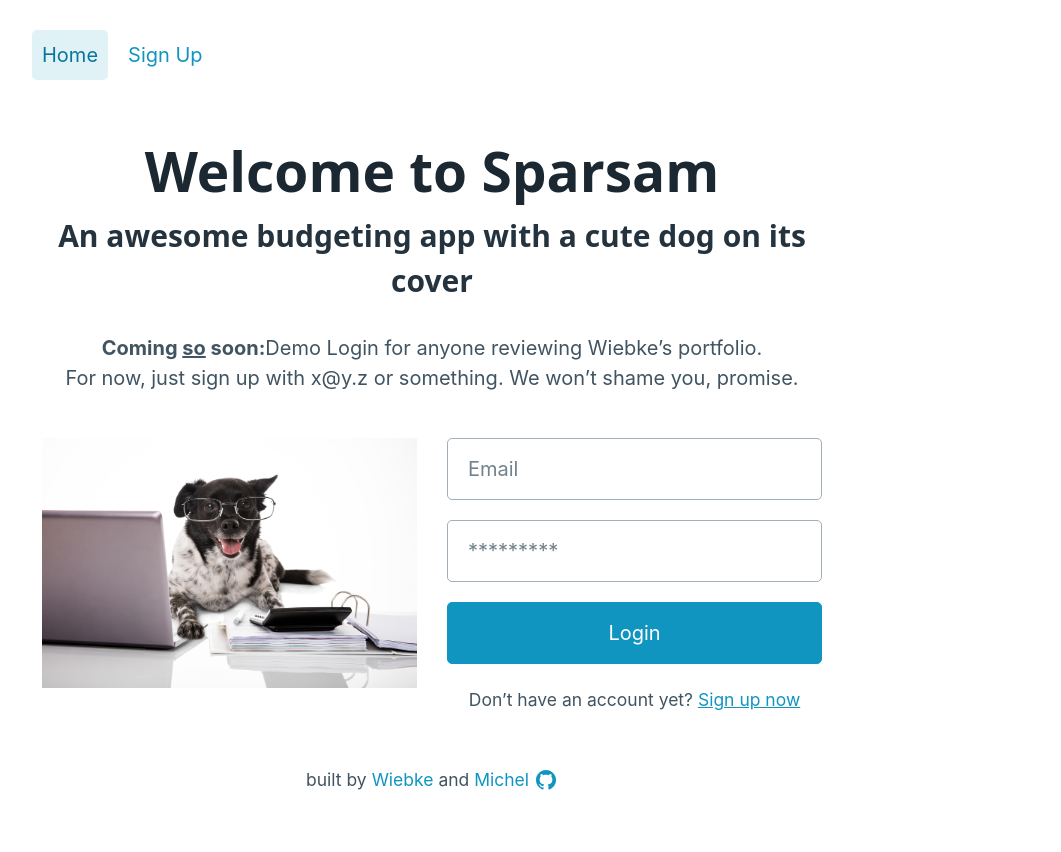
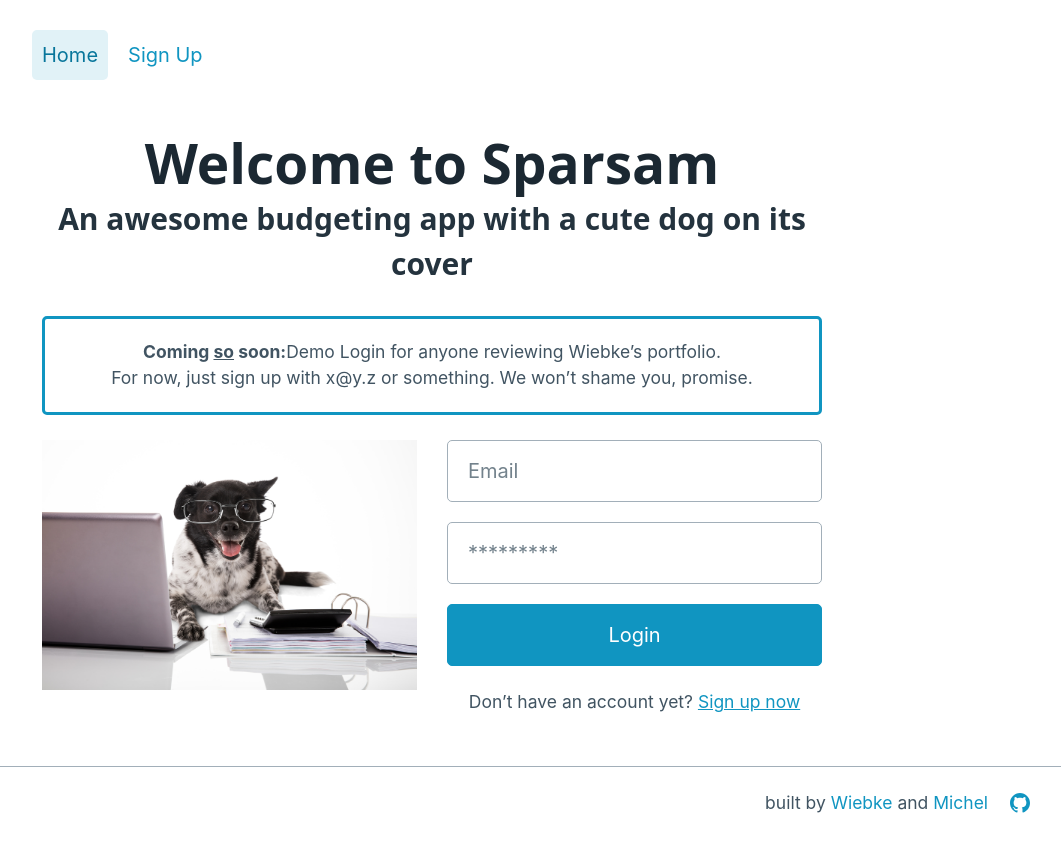
Before and after one commit to fraulueneburg/sparsam-fe, a React (Create React App) app: page / in a window 1280 px wide. Shown: the whole page, without its empty margins (208-1269 px from the left). Built offline with nearby package versions, Linux system fonts and the light colour scheme; no server answers.

Commit message:
added sticky footer, alert + list w emoji styles

```diff
--- a/src/css/App.css
+++ b/src/css/App.css
@@ -8,6 +8,7 @@
 	--color-green: #43a047;
 	--color-green-hover: #66bb6a;
 	--animation-zoom-in: zoom-in 0.4s ease 0s 1 normal forwards;
+	--footer-height: 75px;
 }
 
 /* subtle animations */
@@ -34,12 +35,16 @@
 
 body {
 	text-align: center;
-	padding-bottom: 3rem;
 }
 
 #root > .App {
 	display: flex;
 	flex-direction: column;
+	min-height: 100vh;
+}
+
+.sr-hidden {
+	speak: never;
 }
 
 header {
@@ -211,6 +216,7 @@ time {
 
 h1 {
 	font-size: 2.75rem;
+	line-height: 1.2;
 	margin-bottom: 2rem;
 }
 
@@ -312,6 +318,26 @@ button:disabled {
 form {
 	text-align: left;
 	margin: 0 auto;
+}
+
+@media (min-width: 501px) {
+	form.form-login.inline {
+		display: flex;
+		flex-wrap: wrap;
+		column-gap: 1rem;
+	}
+
+	form.form-login.inline > * {
+		flex: 1 1 calc(33% - 2rem / 3);
+	}
+
+	form.form-login.inline input[type='submit'] {
+		flex: 1 1;
+	}
+
+	form.form-login.inline > *:last-child {
+		margin-top: -0.5rem;
+	}
 }
 
 form.is-saved button[type='submit']:after {
@@ -729,8 +755,60 @@ form .card > .grid:last-child button {
 
 /*---- ALERTS -----*/
 
+h2 + .alert {
+	margin-top: -1.5rem;
+	margin-bottom: 2rem;
+}
+
 .alert {
+	background-color: var(--card-background-color);
+	border-radius: var(--border-radius);
+	border: 3px solid var(--primary);
 	display: block;
-	margin-bottom: 3rem;
-	margin-top: -1.5rem;
+	font-size: 0.875em;
+	margin-bottom: 1rem;
+	margin-top: 0;
+	padding: 1rem 0.5rem;
+	text-align: center;
 }
+
+@media (max-width: 600px) {
+	.alert br {
+		display: none;
+	}
+}
+
+.alert-primary {
+	border-color: #00895a;
+}
+
+/*---- LISTS -----*/
+
+ul.list-emoji {
+	padding-left: 0;
+}
+
+ul.list-emoji li {
+	list-style: none;
+	padding-left: 1.5rem;
+	position: relative;
+}
+
+ul.list-emoji .emoji {
+	display: block;
+	position: absolute;
+	left: 0;
+}
+
+/*---- FOOTER -----*/
+
+footer.site-footer {
+	border-top: 1px solid var(--form-element-border-color);
+	text-align: right;
+	padding: 1rem 2rem 1.25rem;
+	height: var(--footer-height);
+}
+
+footer.site-footer small {
+	padding-right: 0.75rem;
+}
```
